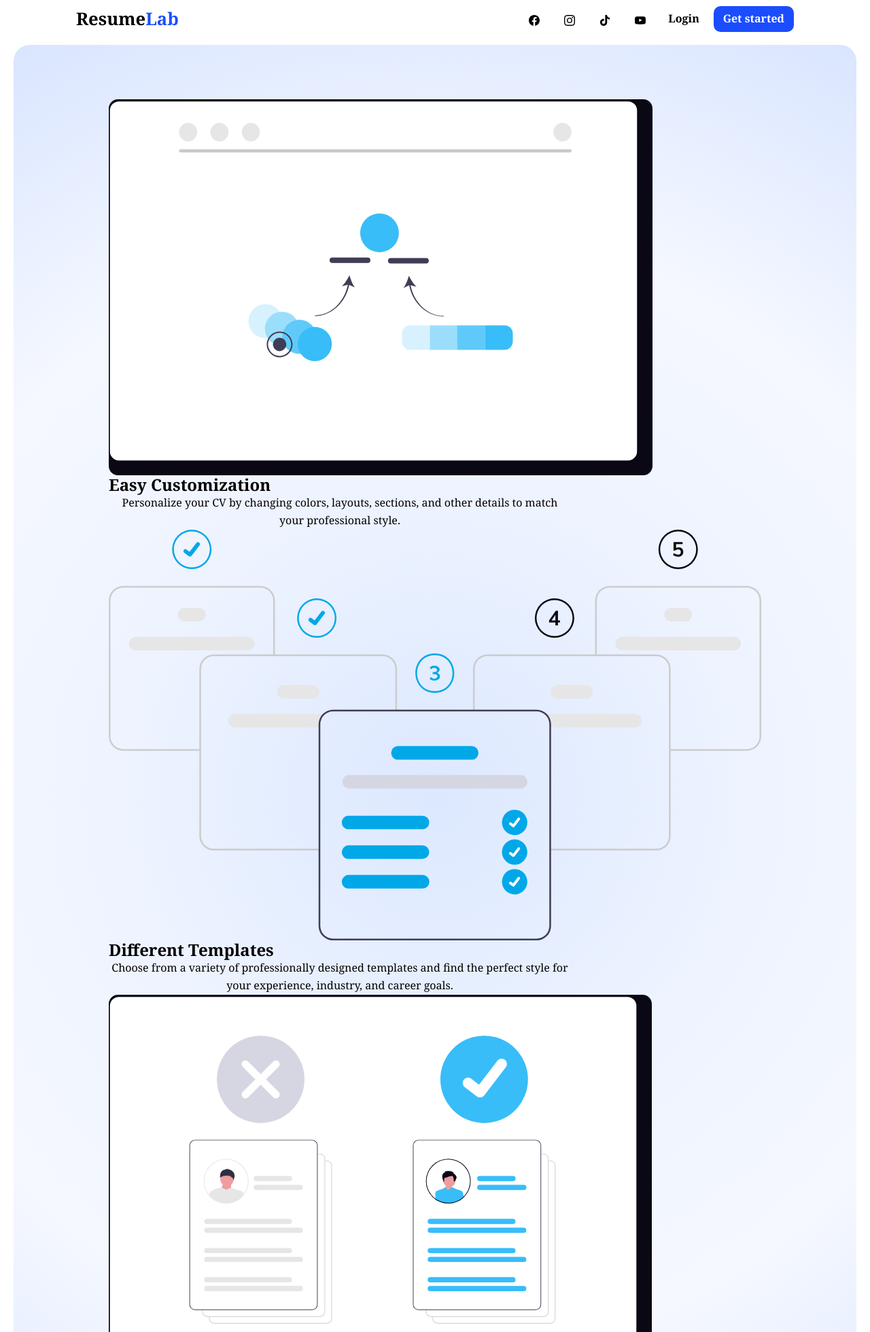
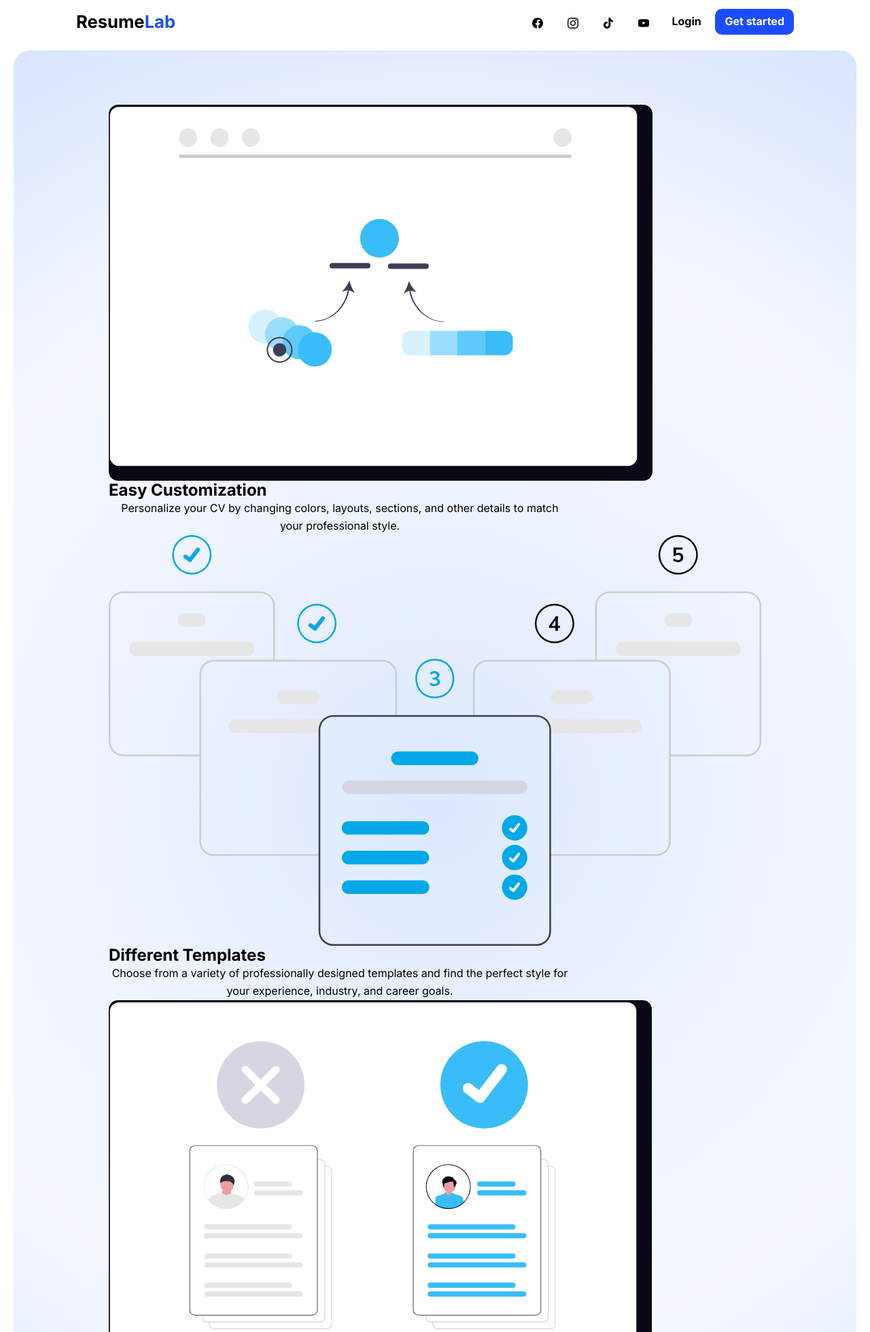
Before and after one commit to Gajwerixon/django-cv-builder, a Django app: page / in a window 1280 px wide. Shown: the top 1959 px of the page at 68% size. Run offline with Django 5.2, Linux system fonts and the light colour scheme.

Commit message:
add text colors

```diff
--- a/static/css/style.css
+++ b/static/css/style.css
@@ -12,20 +12,18 @@
     /* Text */
     --color-text-dark: #000000;
     --color-text-light: #FFFFFF;
+    --color-text-second: hsl(222 30% 8%);
+    --color-text-third: hsl(220 8% 42%);
 
     /* Background */
     --color-background: #FFFFFF;
 
-    /* Transition */
-    --transition-fast: 0.25 ease;
-    --transition-normal: 0.3s ease;
-
     /* Navbar */
-    --navbar-height: 56px;
+    --navbar-height: 64px;
 }
 
 body {
-    font-family: Cambria, Cochin, Georgia, Times, 'Times New Roman', serif;
+    font-family: "Inter", sans-serif;
 
     min-height: 100vh;
 
```
